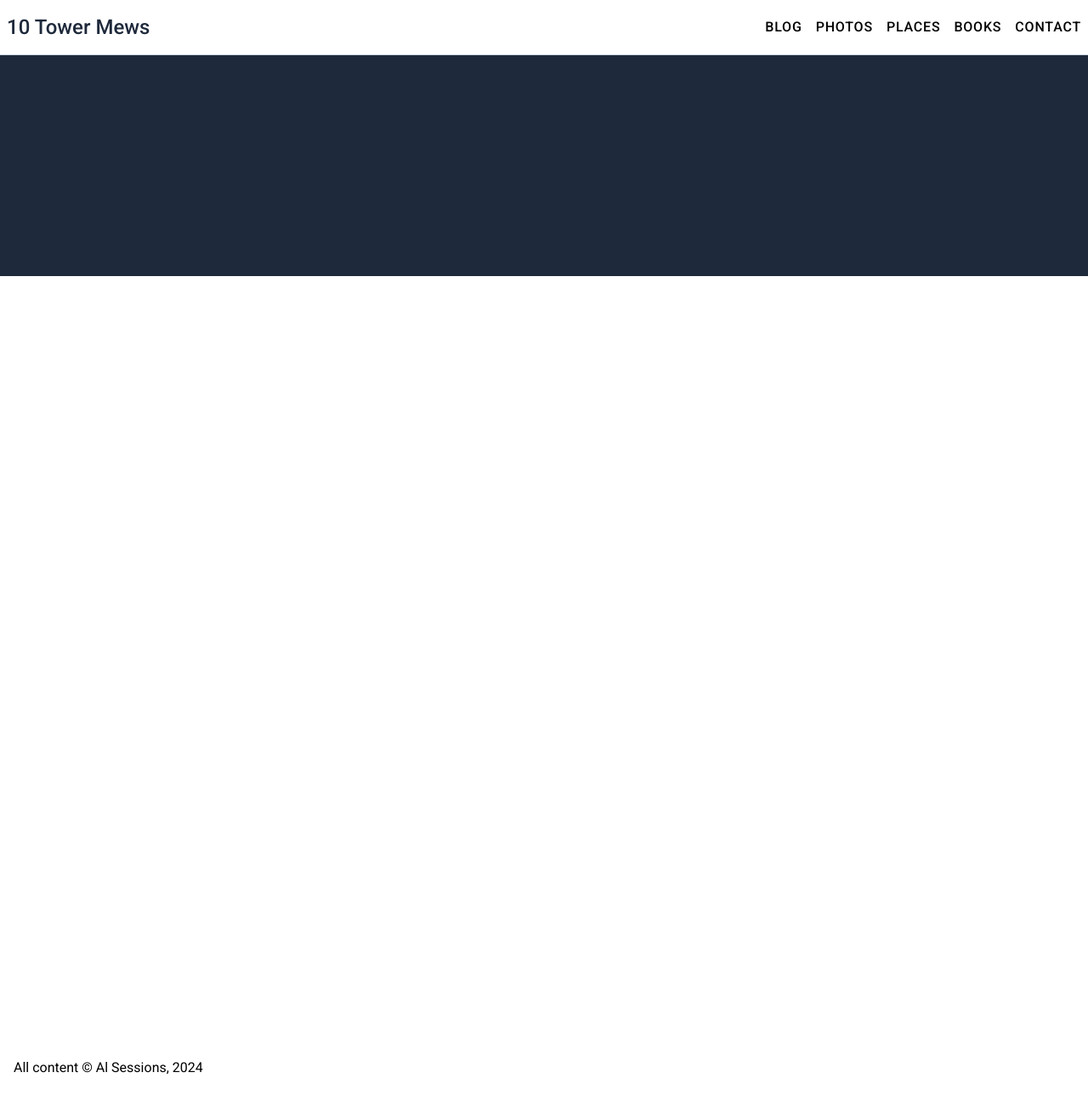
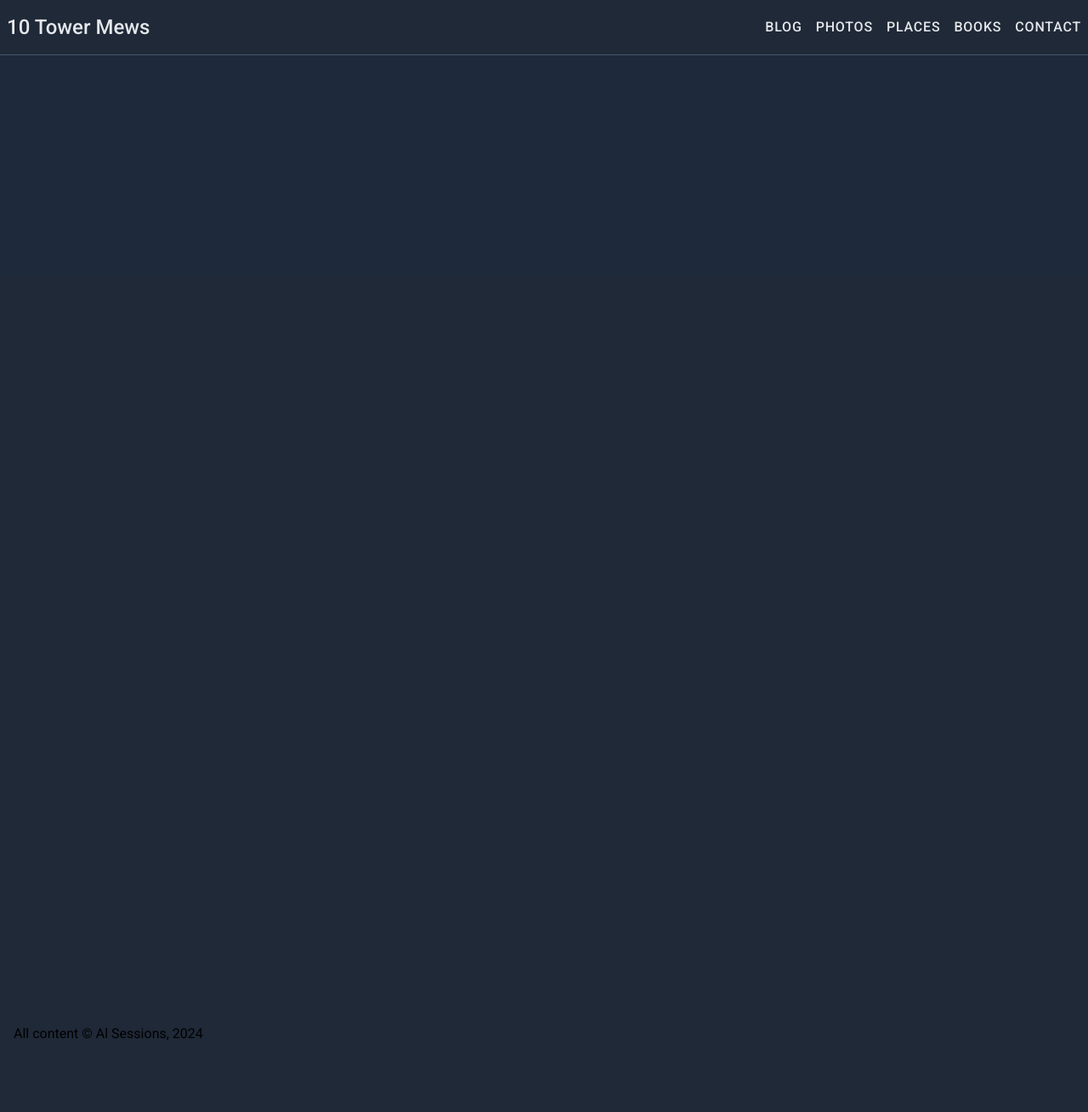
Before and after one commit to alsessions/tentowermews, a PHP site: template templates/photos/index.twig in a window 1280 px wide. Shown: the whole page at 85% size. After the commit the page ends 1224 px from the top, so only its background shows below. Run offline with PHP 8.4, Linux system fonts and the light colour scheme; the template is opened without the code that fills it, so the values that code supplies are empty; some libraries are stand-ins or nearby versions.

Commit message:
Back to gray.

```diff
--- a/tailwind.config.js
+++ b/tailwind.config.js
@@ -9,7 +9,7 @@ module.exports = {
       typography: {
         DEFAULT: {
           css: {
-            color: '#3F3F46',
+            color: '#ffffff',
             a: {
               color: '#6da8f2',
               textDecoration: 'no-underline',
--- a/templates/_layouts/_layout.twig
+++ b/templates/_layouts/_layout.twig
@@ -26,7 +26,7 @@
     <script> (()=>{var i={start(){if(document.readyState==="loading"){document.addEventListener("DOMContentLoaded",()=>this.observe());return}this.observe()},observe(){let s=['[class*=" intersect:"]','[class*=":intersect:"]','[class^="intersect:"]','[class="intersect"]','[class*=" intersect "]','[class^="intersect "]','[class$=" intersect"]'];document.querySelectorAll(s.join(",")).forEach(t=>{let e=new IntersectionObserver(c=>{c.forEach(n=>{if(!n.isIntersecting){t.setAttribute("no-intersect","");return}t.removeAttribute("no-intersect"),t.classList.contains("intersect-once")&&e.disconnect()})},{threshold:this.getThreshold(t)});e.observe(t)})},getThreshold(s){return s.classList.contains("intersect-full")?.99:s.classList.contains("intersect-half")?.5:0}},r=i;r.start();})();
     </script>
 </head>
-<body class="ltr">
+<body class="ltr bg-gray-800">
     {% include '_partials/_nav.twig' %}
 
 
--- a/templates/_partials/_nav.twig
+++ b/templates/_partials/_nav.twig
@@ -1,19 +1,33 @@
-<nav x-data="{ mobileMenuIsOpen: false }" @click.away="mobileMenuIsOpen = false" class="flex items-center justify-between border-b border-slate-300 px-2 py-4 aria-label="penguin ui menu">
+<nav
+  x-data="{ mobileMenuIsOpen: false }"
+  @click.away="mobileMenuIsOpen = false"
+  class="flex items-center justify-between border-b border-slate-600 px-2 py-4"
+  aria-label="penguin ui menu"
+>
   <!-- Brand Logo -->
-	<a href="/" class="text-2xl font-medium ">
-		<span class="text-slate-800" >10 Tower Mews</span>
+  <a href="/" class="text-2xl font-medium">
+    <span class="text-gray-200">10 Tower Mews</span>
+  </a>
 
-	</a>
   <!-- Desktop Menu -->
-	<ul class="hidden items-center gap-4 md:flex ">
-		<li><a href="/blog" class=" uppercase tracking-wider  font-medium  hover:text-slate-400 hover:underline hover:underline-offset-2 " aria-current="page">Blog</a></li>
-		<li><a href="/albums" class=" uppercase tracking-wider  font-medium   hover:text-slate-400 hover:underline hover:underline-offset-2 ">Photos</a></li>
-		<li><a href="/places" class=" uppercase tracking-wider  font-medium   hover:text-slate-400 hover:underline hover:underline-offset-2 ">Places</a></li>
-		<li><a href="/books" class=" uppercase tracking-wider  font-medium   hover:text-slate-400 hover:underline hover:underline-offset-2 ">Books</a></li>
-		<li><a href="/contact" class=" uppercase tracking-wider  font-medium   hover:text-slate-400 hover:underline hover:underline-offset-2 ">Contact</a></li>
+  <ul class="hidden items-center gap-4 md:flex">
+    <li><a href="/blog" class="uppercase tracking-wider font-medium hover:text-slate-400 hover:underline hover:underline-offset-2 text-gray-200">Blog</a></li>
+    <li><a href="/albums" class="uppercase tracking-wider font-medium hover:text-slate-400 hover:underline hover:underline-offset-2 text-gray-200">Photos</a></li>
+    <li><a href="/places" class="uppercase tracking-wider font-medium hover:text-slate-400 hover:underline hover:underline-offset-2 text-gray-200">Places</a></li>
+    <li><a href="/books" class="uppercase tracking-wider font-medium hover:text-slate-400 hover:underline hover:underline-offset-2 text-gray-200">Books</a></li>
+    <li><a href="/contact" class="uppercase tracking-wider font-medium hover:text-slate-400 hover:underline hover:underline-offset-2 text-gray-200">Contact</a></li>
   </ul>
+
   <!-- Mobile Menu Button -->
-	<button @click="mobileMenuIsOpen = !mobileMenuIsOpen" :aria-expanded="mobileMenuIsOpen" :class="mobileMenuIsOpen ? 'fixed top-6 right-6 z-20' : null" type="button" class="flex text-slate-600  md:hidden" aria-label="mobile menu" aria-controls="mobileMenu">
+  <button
+    @click="mobileMenuIsOpen = !mobileMenuIsOpen"
+    :aria-expanded="mobileMenuIsOpen"
+    :class="mobileMenuIsOpen ? 'fixed top-6 right-6 z-20' : null"
+    type="button"
+    class="flex text-slate-200 md:hidden"
+    aria-label="mobile menu"
+    aria-controls="mobileMenu"
+  >
     <svg x-cloak x-show="!mobileMenuIsOpen" xmlns="http://www.w3.org/2000/svg" fill="none" aria-hidden="true" viewBox="0 0 24 24" stroke-width="2" stroke="currentColor" class="size-6">
       <path stroke-linecap="round" stroke-linejoin="round" d="M3.75 6.75h16.5M3.75 12h16.5m-16.5 5.25h16.5" />
     </svg>
@@ -21,12 +35,24 @@
       <path stroke-linecap="round" stroke-linejoin="round" d="M6 18 18 6M6 6l12 12" />
     </svg>
   </button>
+
   <!-- Mobile Menu -->
-	<ul x-cloak x-show="mobileMenuIsOpen" x-transition:enter="transition motion-reduce:transition-none ease-out duration-300" x-transition:enter-start="-translate-y-full" x-transition:enter-end="translate-y-0" x-transition:leave="transition motion-reduce:transition-none ease-out duration-300" x-transition:leave-start="translate-y-0" x-transition:leave-end="-translate-y-full" id="mobileMenu" class="fixed max-h-svh overflow-y-auto inset-x-0 top-0 z-10 flex flex-col divide-y divide-slate-300  border-b border-slate-300 bg-slate-800 px-6 pb-6 pt-6 dark:divide-slate-700 dark:border-slate-700 md:hidden">
-		<li class="py-4"><a href="/blog" class=" uppercase tracking-wider  font-medium text-[#E2E8F0] hover:text-slate-400 hover:underline hover:underline-offset-2 text-gray-100 " aria-current="page">Blog</a></li>
-		<li class="py-4"><a href="/albums" class=" uppercase tracking-wider  font-medium text-[#E2E8F0]  hover:text-slate-400 hover:underline hover:underline-offset-2 text-gray-100 ">Photos</a></li>
-		<li class="py-4"><a href="/places" class=" uppercase tracking-wider  font-medium text-[#E2E8F0]  hover:text-slate-400 hover:underline hover:underline-offset-2 text-gray-100 ">Places</a></li>
-		<li class="py-4"><a href="/books" class=" uppercase tracking-wider  font-medium text-[#E2E8F0]  hover:text-slate-400 hover:underline hover:underline-offset-2 text-gray-100 ">Books</a></li>
-		<li class="py-4"><a href="/contact" class=" uppercase tracking-wider  font-medium text-[#E2E8F0]  hover:text-slate-400 hover:underline hover:underline-offset-2 text-gray-100 ">Contact</a></li>
+  <ul
+    x-cloak
+    x-show="mobileMenuIsOpen"
+    x-transition:enter="transition motion-reduce:transition-none ease-out duration-300"
+    x-transition:enter-start="-translate-y-full"
+    x-transition:enter-end="translate-y-0"
+    x-transition:leave="transition motion-reduce:transition-none ease-out duration-300"
+    x-transition:leave-start="translate-y-0"
+    x-transition:leave-end="-translate-y-full"
+    id="mobileMenu"
+    class="fixed max-h-svh overflow-y-auto inset-x-0 top-0 z-10 flex flex-col divide-y divide-slate-300 border-b border-slate-300 bg-slate-800 px-6 pb-6 pt-6 dark:divide-slate-700 dark:border-slate-700 md:hidden"
+  >
+    <li class="py-4"><a href="/blog" class="uppercase tracking-wider font-medium text-gray-200 hover:text-slate-400 hover:underline hover:underline-offset-2">Blog</a></li>
+    <li class="py-4"><a href="/albums" class="uppercase tracking-wider font-medium hover:text-slate-400 hover:underline hover:underline-offset-2 text-gray-100">Photos</a></li>
+    <li class="py-4"><a href="/places" class="uppercase tracking-wider font-medium hover:text-slate-400 hover:underline hover:underline-offset-2 text-gray-100">Places</a></li>
+    <li class="py-4"><a href="/books" class="uppercase tracking-wider font-medium hover:text-slate-400 hover:underline hover:underline-offset-2 text-gray-100">Books</a></li>
+    <li class="py-4"><a href="/contact" class="uppercase tracking-wider font-medium hover:text-slate-400 hover:underline hover:underline-offset-2 text-gray-100">Contact</a></li>
   </ul>
 </nav>
--- a/templates/photos/_entry.twig
+++ b/templates/photos/_entry.twig
@@ -1,7 +1,7 @@
 {% extends "_layouts/_layout.twig" %}
 
 {% block content %}
-<div class="w-full bg-slate-800 py-6 md:py-20">
+<div class="w-full bg-slate-900 py-6 md:py-20">
     <div class="py-4 md:py-10 px-4 prose-h1:mb-2 prose-h3:mt-0 md:prose-h3:mt-4 prose-h1:text-white prose-h3:text-white mx-auto max-w-4xl">
     <h1>{{ entry.title }}</h1>
     <h3 >{{ entry.description }} </h3>
--- a/templates/photos/index.twig
+++ b/templates/photos/index.twig
@@ -7,11 +7,11 @@
     <h3 >{{ entry.description }} </h3>
 </div>
    </div>
-   <div class="mt-10 min-h-screen max-w-4xl mx-auto">
+   <div class=" min-h-screen max-w-4xl mx-auto">
     {{ entry.longformContent }}
 
 
-    <div class="grid md:grid-cols-3  gap-10 not-prose px-4">
+    <div class="grid md:grid-cols-2  gap-10 not-prose px-4">
 
     {# Create an entry query with the 'section' and 'limit' parameters #}
                 {% set myEntryQuery = craft.entries()
@@ -29,13 +29,13 @@
                     <img src="{{ image.optimizedBlog.src() }}"
                          srcset="{{ image.optimizedBlog.srcsetWebp() }}"
                          sizes="100vw"
-                         class="rounded-sm mb-2" />
+                         class="rounded-sm mb-4" />
                     </a>
-                    <h3 class="text-xl md:text-2xl mb-2">
+                    <h3 class="text-xl md:text-2xl mb-4">
                         <a href="{{ entry.url }}">{{ entry.title }}</a>
                      </h3>
                      {% if entry.description | length %}
-                        <p class="text-gray-700">{{ entry.description }}</p>
+                        <p class="text-gray-200">{{ entry.description }}</p>
                      {% endif %}
         </div>
                 {% endfor %}
--- a/web/css/styles.css
+++ b/web/css/styles.css
@@ -591,7 +591,7 @@ video {
 }
 
 .prose{
-  color: #3F3F46;
+  color: #ffffff;
   max-width: 65ch;
 }
 
@@ -1428,11 +1428,31 @@ video {
   border-color: rgb(203 213 225 / var(--tw-border-opacity));
 }
 
+.border-slate-600{
+  --tw-border-opacity: 1;
+  border-color: rgb(71 85 105 / var(--tw-border-opacity));
+}
+
 .bg-slate-800{
   --tw-bg-opacity: 1;
   background-color: rgb(30 41 59 / var(--tw-bg-opacity));
 }
 
+.bg-gray-800{
+  --tw-bg-opacity: 1;
+  background-color: rgb(31 41 55 / var(--tw-bg-opacity));
+}
+
+.bg-slate-600{
+  --tw-bg-opacity: 1;
+  background-color: rgb(71 85 105 / var(--tw-bg-opacity));
+}
+
+.bg-slate-900{
+  --tw-bg-opacity: 1;
+  background-color: rgb(15 23 42 / var(--tw-bg-opacity));
+}
+
 .object-fill{
   -o-object-fit: fill;
      object-fit: fill;
@@ -1550,6 +1570,11 @@ video {
   color: rgb(37 99 235 / var(--tw-text-opacity));
 }
 
+.text-gray-100{
+  --tw-text-opacity: 1;
+  color: rgb(243 244 246 / var(--tw-text-opacity));
+}
+
 .text-gray-600{
   --tw-text-opacity: 1;
   color: rgb(75 85 99 / var(--tw-text-opacity));
@@ -1575,9 +1600,19 @@ video {
   color: rgb(30 41 59 / var(--tw-text-opacity));
 }
 
-.text-gray-100{
+.text-gray-200{
   --tw-text-opacity: 1;
-  color: rgb(243 244 246 / var(--tw-text-opacity));
+  color: rgb(229 231 235 / var(--tw-text-opacity));
+}
+
+.text-gray-300{
+  --tw-text-opacity: 1;
+  color: rgb(209 213 219 / var(--tw-text-opacity));
+}
+
+.text-slate-200{
+  --tw-text-opacity: 1;
+  color: rgb(226 232 240 / var(--tw-text-opacity));
 }
 
 .shadow-lg{
```
Also changed, not shown: templates/places/index.twig (+4 -4 lines). Lines whose indentation alone changed are shown as unchanged.
